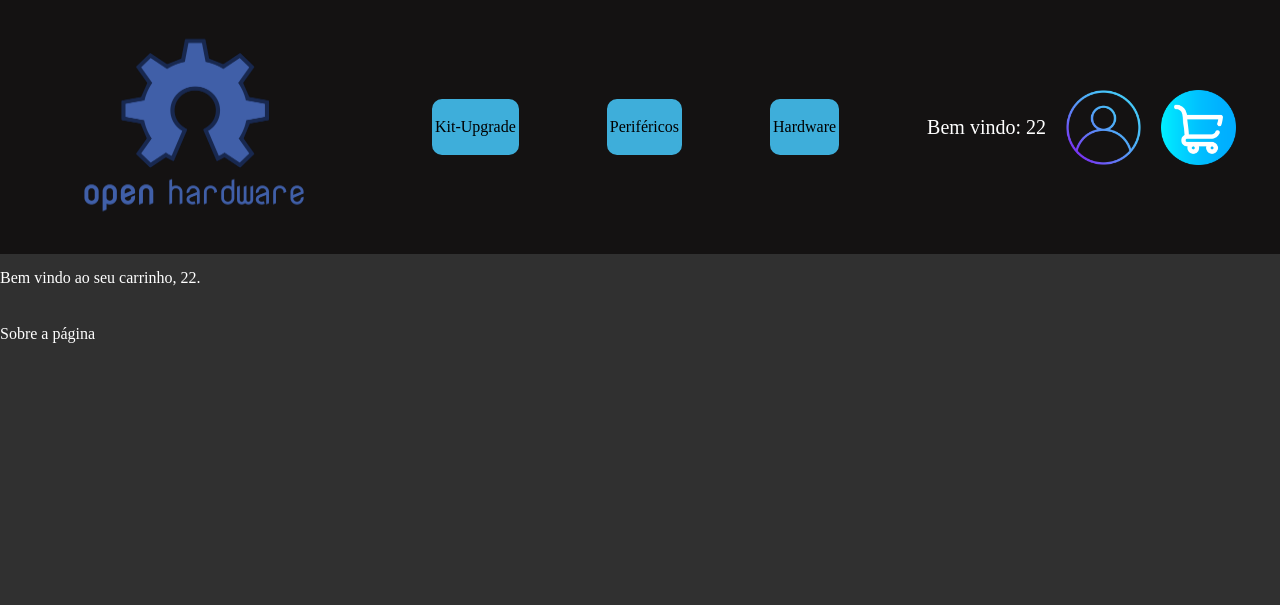
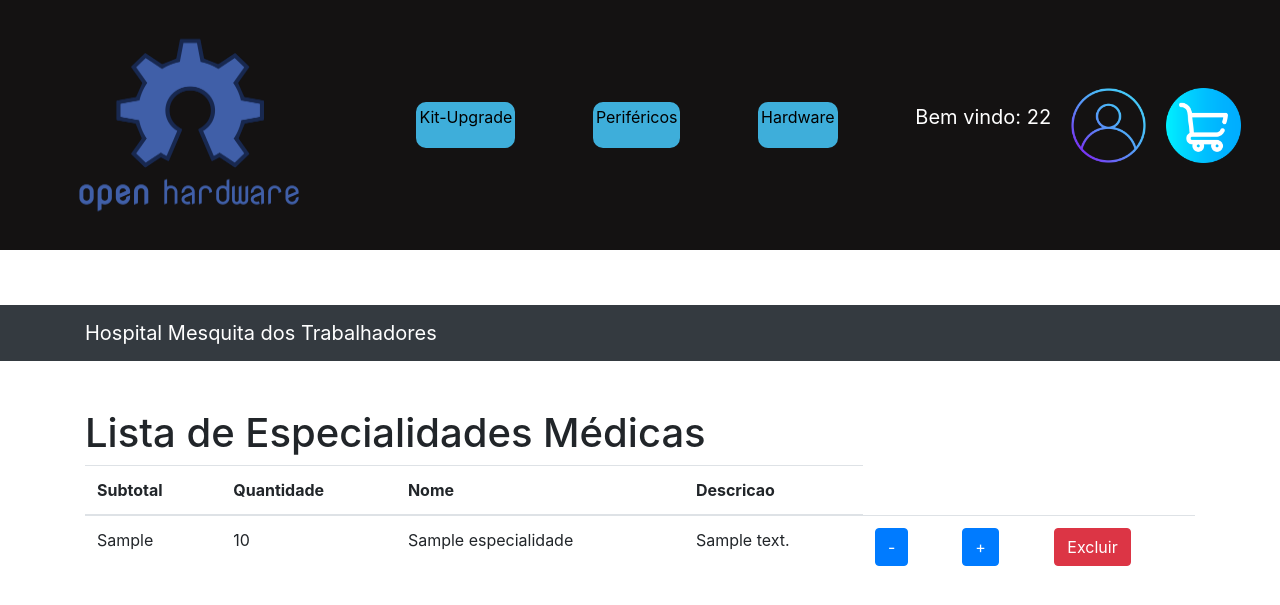
Before and after one commit to FelipeSAzevedo/Open-hardware, a PHP site: page /carrinho.php in a window 1280 px wide. Shown: the top 605 px of the page. Run offline with PHP 8.4, Linux system fonts and the light colour scheme; a user stored in the database is signed in; tables that the repository leaves empty or names only in its code hold one stand-in row (values such as "Sample post").

Commit message:
04/07/23
carrinho quase pronto
botao de remover, adicionar e excluir itens funcionando (pode ser otimizado)
falta perfil com histórico de compras

```diff
--- a/Open-Hardware/carrinho.php
+++ b/Open-Hardware/carrinho.php
@@ -12,8 +12,7 @@
     <title>Open Hardware</title>
     <link rel="icon" href="./images/Ohw-logo.svg-mini.png" />
     <link rel="stylesheet" href="style.css" />
-    <script async src="./script.js"></script>
-    <script async src="./loja.js"></script>
+    <link rel="stylesheet" href="https://stackpath.bootstrapcdn.com/bootstrap/4.5.2/css/bootstrap.min.css">
   </head>
   <body>
   <header>
@@ -66,6 +65,106 @@
 
   <p class="painel">Bem vindo ao seu carrinho, <?php echo $_SESSION['nome']; ?>.</p>
 
+
+
+
+
+
+
+
+
+
+
+
+
+
+
+<?php
+// Conexão com a base de dados
+$conexao = mysqli_connect("localhost", "root", "", "login");
+
+// Verifica se a conexão foi estabelecida com sucesso
+if ($conexao) {
+  // Consulta SQL para selecionar todas as especialidades médicas
+  $consulta = "SELECT * FROM especialidades";
+
+  // Executa a consulta SQL
+  $resultado = mysqli_query($conexao, $consulta);
+?>
+<body>
+  <header
+>    <!-- Cabeçalho da página -->
+    <nav class="navbar navbar-expand-llg navbar-dark bg-dark">
+      <div class="container">
+        <a class="navbar-brand" href="#">Hospital Mesquita dos Trabalhadores</a>
+      </div>
+    </nav>
+  </header>
+  <div class="container mt-5">
+    <h1>Lista de Especialidades Médicas</h1>
+    <table class="table">
+      <thead>
+        <tr>
+          <th>Subtotal</th>
+          <th>Quantidade</th>
+          <th>Nome</th>
+          <th>Descricao</th>
+        </tr>
+      </thead>
+      <tbody>
+        <?php
+      // Loop para exibir as especialidades médicas
+      while ($especialidade = mysqli_fetch_assoc($resultado)) {
+      ?>
+        <tr>
+          <td><?php echo $especialidade['preco']; ?></td>
+          <td><?php echo $especialidade['quantidade']; ?></td>
+          <td><?php echo $especialidade['nome']; ?></td>
+          <td><?php echo $especialidade['descricao']; ?></td>
+          <td>
+            <a href="carrinho_alterar.php?id=<?php echo $especialidade['id']; ?>&tipo=1" class="btn btn-primary" id="remover">-</a>
+          </td>
+
+          <td>
+            <a href="carrinho_alterar.php?id=<?php echo $especialidade['id']; ?>&tipo=2" class="btn btn-primary" id="adicionar">+</a>
+          </td>
+
+          <td>
+            <a href="carrinho_excluir.php?id=<?php echo $especialidade['id']; ?>" class="btn btn-danger" onclick="return confirm('Tem certeza que deseja excluir esta especialidade?') " >Excluir</a>
+          </td>
+        </tr>
+      <?php
+      }
+      ?>
+      </tbody>
+    </table>
+  </div>
+
+  <script src="https://stackpath.bootstrapcdn.com/bootstrap/4.5.2/js/bootstrap.bundle.min.js"></script>
+</body>
+</html>
+<?php
+  // Fecha a conexão com a base de dados
+  mysqli_close($conexao);
+} else {
+  echo "Falha na conexão com a base de dados: " . mysqli_connect_error();
+}
+?>
+
+
+
+
+
+
+
+
+
+
+
+
+
+
+
     <footer class="rodape">
         <a href="readme.php" class="footer_link">
             <p>Sobre a página</p>
--- a/Open-Hardware/conexao.php
+++ b/Open-Hardware/conexao.php
@@ -10,3 +10,5 @@
 if($mysqli->error) {
     die("Falha ao conectar ao banco de dados: " . $mysqli->error);
 }
+
+?>
```
Also changed, not shown: Open-Hardware/carrinho_alterar.php (added, +59 -0 lines), Open-Hardware/carrinho_excluir.php (added, +32 -0 lines).
